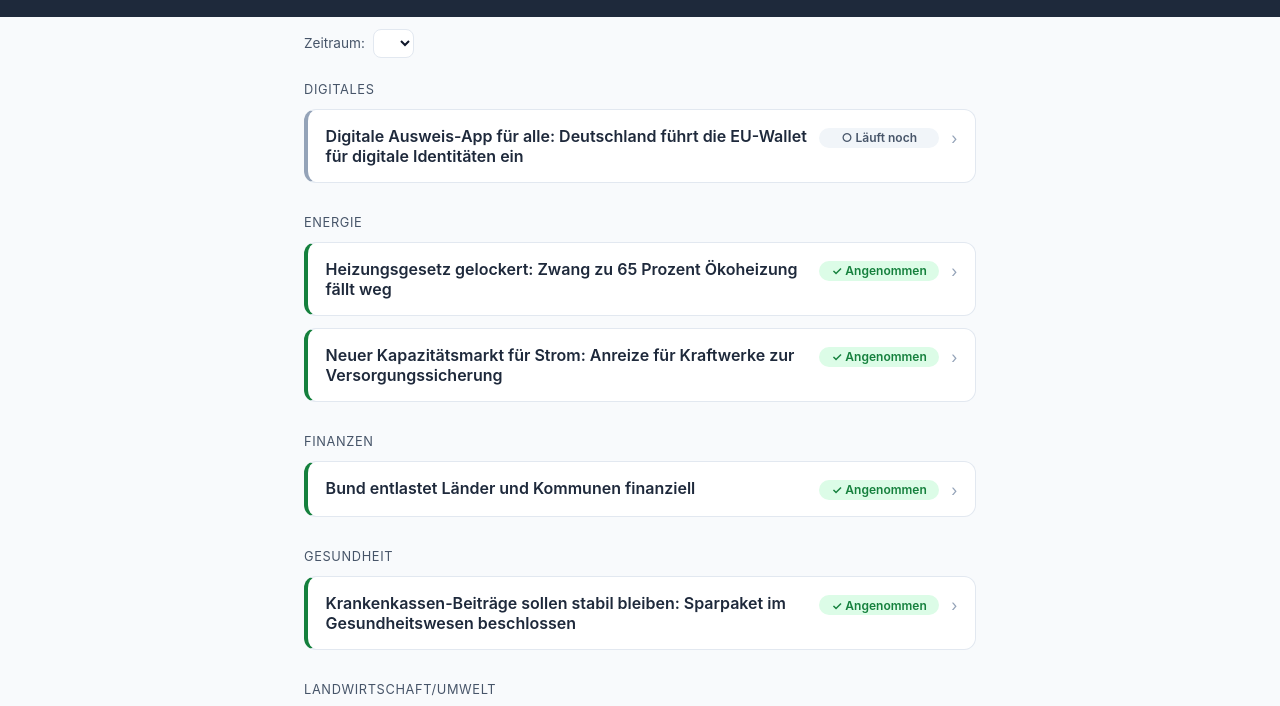
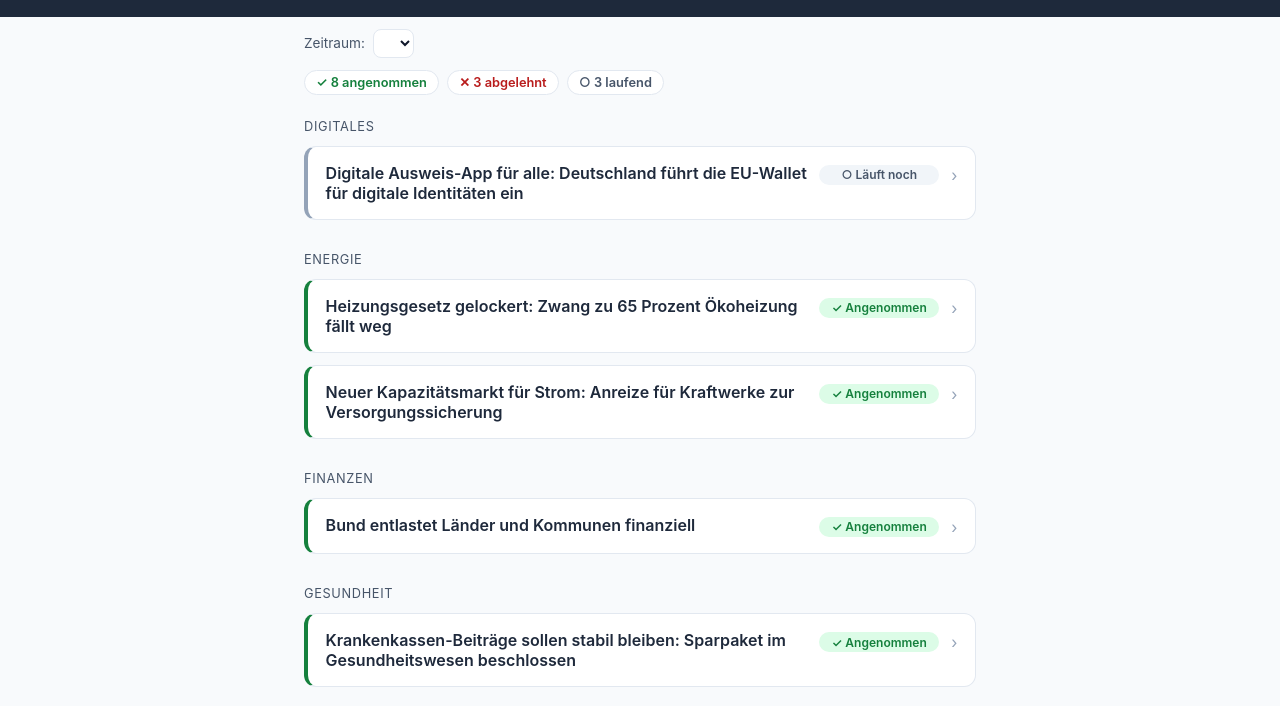
Before and after one commit to mmlorenz2019/Bundestag-kompakt, a website: page index.html in a window 1280 px wide. Shown: the part 68-774 px from the top of the page. Drawn offline with Linux system fonts and the light colour scheme.

Commit message:
Add stats summary bar (angenommen/abgelehnt/laufend counts)
Shows a small chip row above the list with counts derived from the
currently displayed entries, so it updates automatically together
with the month filter once that becomes visible. Verified counts
(8/3/3) match the 14 live entries.

Co-Authored-By: Claude Sonnet 5 <noreply@anthropic.com>

```diff
--- a/index.html
+++ b/index.html
@@ -53,6 +53,25 @@
     background: white;
     color: var(--navy-900);
   }
+  .stats-bar {
+    max-width: 720px;
+    margin: 0.75rem auto 0;
+    padding: 0 1.5rem;
+    display: flex;
+    flex-wrap: wrap;
+    gap: 0.5rem;
+  }
+  .stat-chip {
+    font-size: 0.8rem;
+    font-weight: 600;
+    padding: 0.25rem 0.7rem;
+    border-radius: 999px;
+    background: white;
+    border: 1px solid var(--slate-200);
+    color: var(--slate-600);
+  }
+  .stat-chip.stat-angenommen { color: var(--green-700); }
+  .stat-chip.stat-abgelehnt { color: var(--red-700); }
   main { max-width: 720px; margin: 0 auto; padding: 1.5rem; }
   .state-message {
     text-align: center;
@@ -154,6 +173,7 @@
     <label for="period-filter">Zeitraum:</label>
     <select id="period-filter"></select>
   </div>
+  <div class="stats-bar" id="stats-bar"></div>
   <main id="app">
     <div class="state-message">Lädt ...</div>
   </main>
@@ -216,8 +236,26 @@ function renderCard(entry) {
     </details>`;
 }
 
+function renderStats(entries) {
+  const statsBar = document.getElementById("stats-bar");
+  if (!entries || entries.length === 0) {
+    statsBar.innerHTML = "";
+    return;
+  }
+
+  const counts = { angenommen: 0, abgelehnt: 0, offen: 0 };
+  for (const entry of entries) counts[statusOf(entry)]++;
+
+  statsBar.innerHTML = `
+    <span class="stat-chip stat-angenommen">✓ ${counts.angenommen} angenommen</span>
+    <span class="stat-chip stat-abgelehnt">✕ ${counts.abgelehnt} abgelehnt</span>
+    <span class="stat-chip stat-offen">○ ${counts.offen} laufend</span>
+  `;
+}
+
 function render(entries) {
   const app = document.getElementById("app");
+  renderStats(entries);
 
   if (!entries || entries.length === 0) {
     app.innerHTML = `<div class="state-message">Aktuell keine Einträge. Der Bundestag tagt gerade nicht, oder die Datenerfassung läuft noch.</div>`;
```
